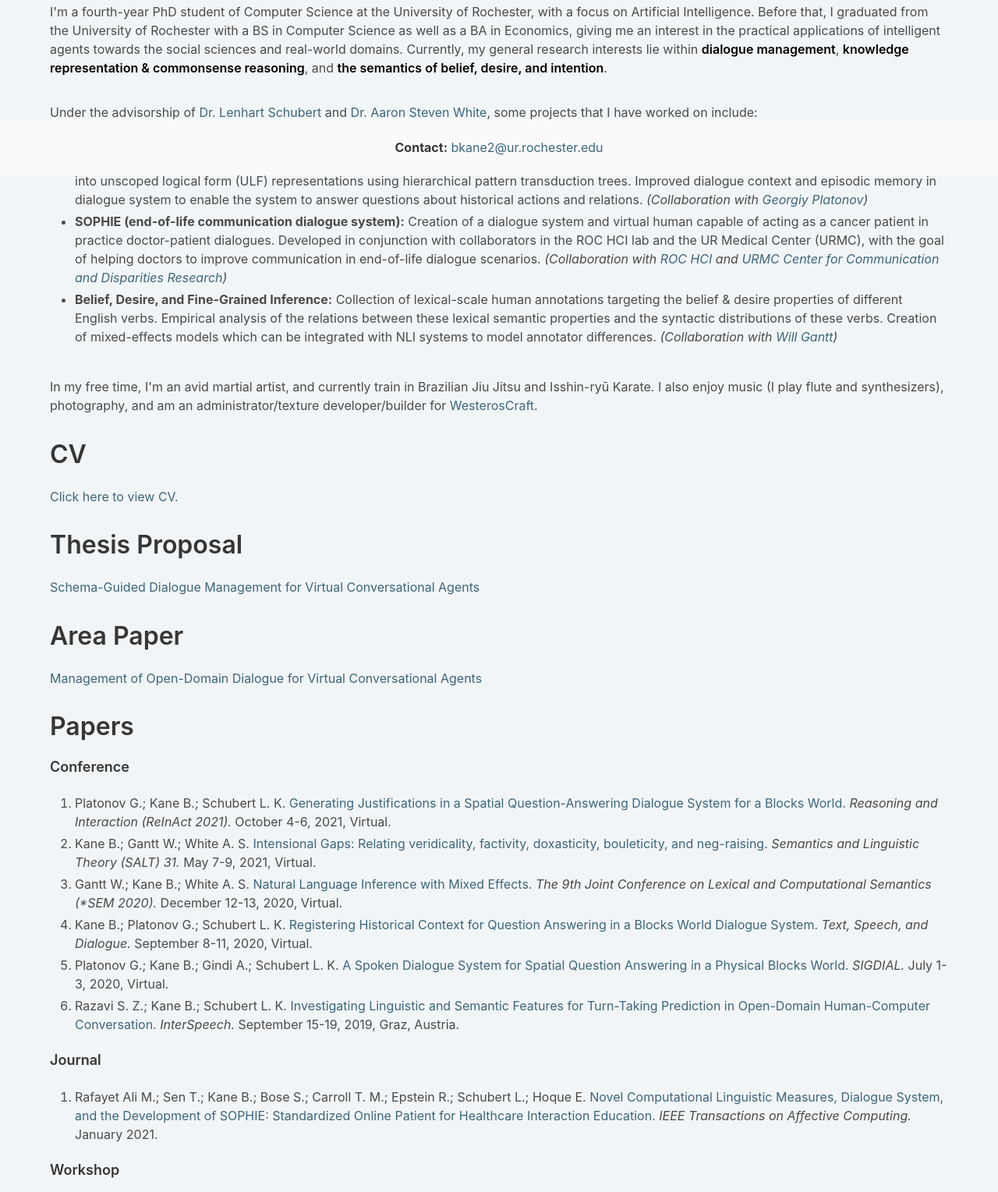
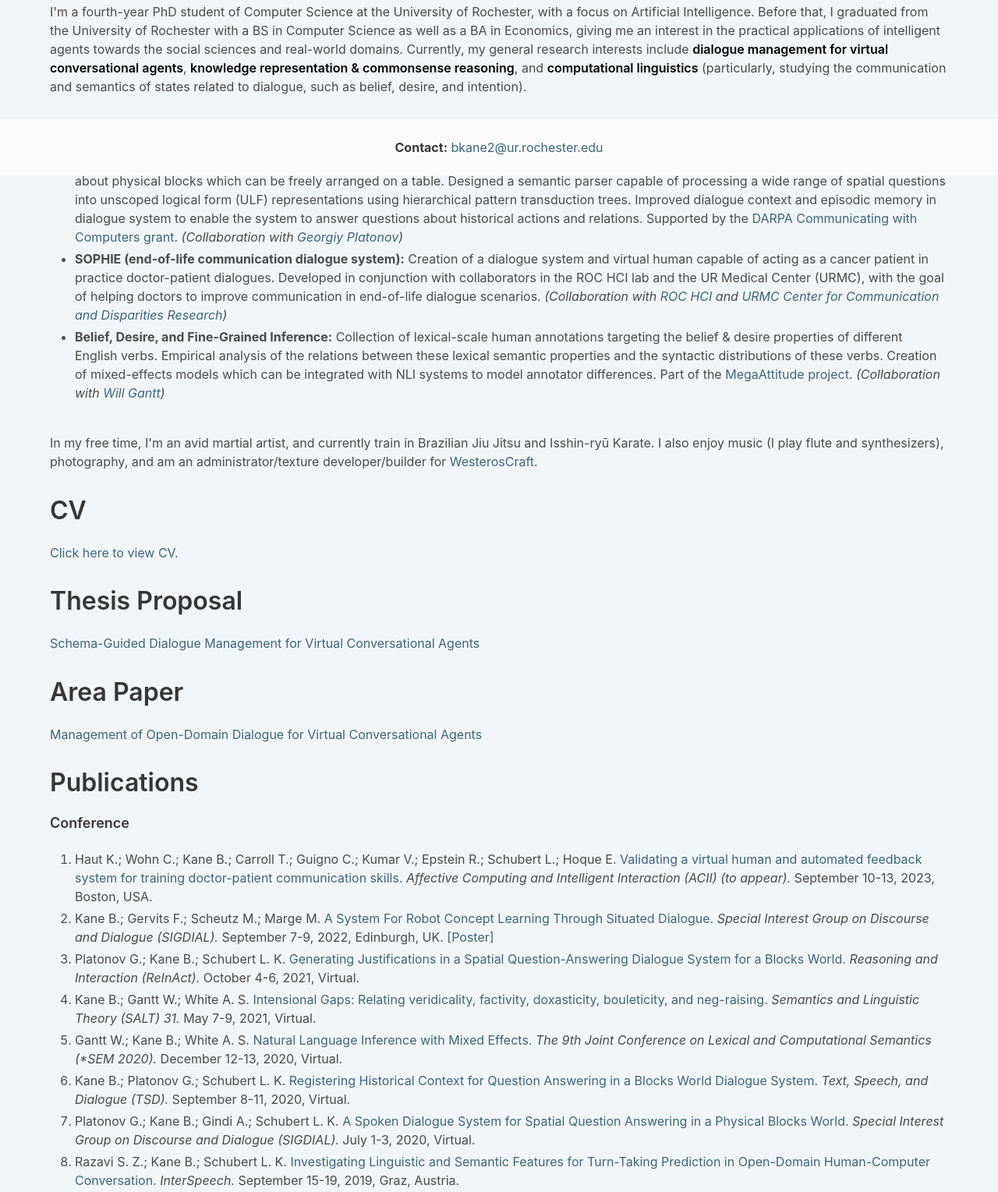
Before and after one commit to bkane2/bkane2, a plain HTML site: page index.html in a window 1280 px wide. Shown: the part 575-2104 px from the top of the page at 78% size. Drawn offline with Linux system fonts and the light colour scheme.

Commit message:
Updated website

```diff
--- a/index.html
+++ b/index.html
@@ -68,14 +68,15 @@
           <p>I'm a fourth-year PhD student of Computer Science at the University of Rochester, with a focus on Artificial Intelligence.
             Before that, I graduated from the University of Rochester with a BS in Computer Science as well as a BA in Economics, giving
             me an interest in the practical applications of intelligent agents towards the social sciences and real-world domains. Currently,
-            my general research interests lie within <span class="has-text-weight-bold">dialogue management</span>,
+            my general research interests include <span class="has-text-weight-bold">dialogue management for virtual conversational agents</span>,
             <span class="has-text-weight-bold">knowledge representation & commonsense reasoning</span>, and
-            <span class="has-text-weight-bold">the semantics of belief, desire, and intention</span>.
+            <span class="has-text-weight-bold">computational linguistics</span> (particularly, studying the communication and semantics of states
+            related to dialogue, such as belief, desire, and intention).
           </p>
 
           <hr class="small-hr">
 
-          <p>Under the advisorship of <a href="https://www.cs.rochester.edu/~schubert/">Dr. Lenhart Schubert</a> and <a href="http://aaronstevenwhite.io">Dr. Aaron Steven White</a>, some projects that I
+          <p>Under the advisorship of <a href="https://www.cs.rochester.edu/~schubert/">Dr. Lenhart Schubert</a>, <a href="https://hoques.com/">Ehsan Hoque</a>, and <a href="http://aaronstevenwhite.io">Dr. Aaron Steven White</a>, some projects that I
             have worked on include:</p>
 
           <div class="content">
@@ -86,6 +87,7 @@
                 Designed a semantic parser capable of processing a wide range of spatial questions into unscoped logical form
                 (ULF) representations using hierarchical pattern transduction trees. Improved dialogue context and episodic memory
                 in dialogue system to enable the system to answer questions about historical actions and relations.
+                Supported by the <a href="https://www.darpa.mil/program/communicating-with-computers">DARPA Communicating with Computers grant</a>.
                 <em>(Collaboration with <a href="https://www.cs.rochester.edu/u/gplatono/">Georgiy Platonov</a>)</em></p>
             </li>
             <li>
@@ -99,7 +101,7 @@
               <p><b>Belief, Desire, and Fine-Grained Inference:</b> Collection of lexical-scale human annotations targeting the
                 belief & desire properties of different English verbs. Empirical analysis of the relations between these lexical semantic
                 properties and the syntactic distributions of these verbs. Creation of mixed-effects models which can be integrated
-                with NLI systems to model annotator differences.
+                with NLI systems to model annotator differences. Part of the <a href="http://megaattitude.io">MegaAttitude project</a>.
                 <em>(Collaboration with <a href="https://www.cs.rochester.edu/u/wgantt/">Will Gantt</a>)</em></p>
             </li>
             <!-- <li>
@@ -173,7 +175,7 @@
 
     <div class="container">
       <h1 class="title">
-        Papers
+        Publications
       </h1>
       <div class="content">
         <h5 class="subtitle">
@@ -182,9 +184,20 @@
         <div class="content">
           <ol type="1">
             <li>
+              <p>Haut K.; Wohn C.; Kane B.; Carroll T.; Guigno C.; Kumar V.; Epstein R.; Schubert L.; Hoque E.
+                <a href="https://arxiv.org/pdf/2306.15213.pdf"> Validating a virtual human and automated feedback system for training doctor-patient communication skills.</a>
+                <em>Affective Computing and Intelligent Interaction (ACII) (to appear).</em> September 10-13, 2023, Boston, USA.</p>
+            </li>
+            <li>
+              <p>Kane B.; Gervits F.; Scheutz M.; Marge M.
+                <a href="https://aclanthology.org/2022.sigdial-1.64/"> A System For Robot Concept Learning Through Situated Dialogue.</a>
+                <em>Special Interest Group on Discourse and Dialogue (SIGDIAL).</em> September 7-9, 2022, Edinburgh, UK.
+                <a href="documents/Poster_LUCI.pdf"> [Poster]</a></p>
+            </li>
+            <li>
               <p>Platonov G.; Kane B.; Schubert L. K.
                 <a href="https://aclanthology.org/2021.reinact-1.8.pdf"> Generating Justifications in a Spatial Question-Answering Dialogue System for a Blocks World.</a>
-                <em>Reasoning and Interaction (ReInAct 2021).</em> October 4-6, 2021, Virtual.</p>
+                <em>Reasoning and Interaction (ReInAct).</em> October 4-6, 2021, Virtual.</p>
             </li>
             <li>
               <p>Kane B.; Gantt W.; White A. S.
@@ -199,12 +212,12 @@
             <li>
               <p>Kane B.; Platonov G.; Schubert L. K.
                 <a href="https://link.springer.com/chapter/10.1007/978-3-030-58323-1_52">Registering Historical Context for Question Answering in a Blocks World Dialogue System.</a>
-                <em>Text, Speech, and Dialogue.</em> September 8-11, 2020, Virtual.</p>
+                <em>Text, Speech, and Dialogue (TSD).</em> September 8-11, 2020, Virtual.</p>
             </li>
             <li>
               <p>Platonov G.; Kane B.; Gindi A.; Schubert L. K.
                 <a href="https://www.aclweb.org/anthology/2020.sigdial-1.16/">A Spoken Dialogue System for Spatial Question Answering in a Physical Blocks World.</a>
-                <em>SIGDIAL.</em> July 1-3, 2020, Virtual.</p>
+                <em>Special Interest Group on Discourse and Dialogue (SIGDIAL).</em> July 1-3, 2020, Virtual.</p>
             </li>
             <li>
               <p>Razavi S. Z.; Kane B.; Schubert L. K.
@@ -232,6 +245,12 @@
         </h5>
         <div class="content">
           <ol type="1">
+            <li>
+              <p>Kane B.;
+                Schema-Guided Dialogue Management for Virtual Conversational Agents.
+                <em>Young Researchers' Roundtable on Spoken Dialog Systems (YRRSDS), at the Special Interest Group on Discourse and Dialogue (SIGDIAL).</em> September 5-6, 2022, Edinburgh, UK.
+                <a href="documents/Poster_YRRSDS.pdf"> [Poster]</a></p>
+            </li>
             <li>
               <p>Kim G. L.; Kane B.; Duong V.; Mendiratta M.; McGuire G.; Sackstein S.; Platonov G.; Schubert L. K.
                 <a href="http://www.cs.rochester.edu/u/schubert/papers/kim-etc-generating-discourse-inferences-from-ulf19.pdf">Generating Discourse Inferences from Unscoped Episodic Logical Formulas.</a>
@@ -267,10 +286,40 @@
             </li>
           </ol>
         </div>
+
+        <h5 class="subtitle">
+          Other
+        </h5>
+        <div class="content">
+          <ol type="1">
+            <li>
+              <p>Presentation at the <em><a href="https://peer-workshop.github.io">Second Workshop on Processing and Evaluating Event Representations (PEER2023)</a></em>. March 31, 2023, Rochester, USA.
+                <a href="https://docs.google.com/presentation/d/1zAyYSa5a9hl-d5jfJ88cnDqUx83SHnir/edit?usp=sharing&ouid=116681091976699790382&rtpof=true&sd=true"> [Slides]</a></p>
+              <p>Hosted workshop on Probabilistic Programming with Pyro for <a href="https://roc-hci.com">ROC HCI</a> group. June 29, 2023, Rochester, USA.
+                <a href="https://docs.google.com/presentation/d/11kZFADFp5xmBfOC7SBgcLVS9PP7bI6N7ZzVeILcSA5w/edit?usp=sharing"> [Slides]</a><a href="https://github.com/bkane2/ppl-workshop"> [Code]</a></p>
+            </li>
+          </ol>
+        </div>
+
       </div>
       <hr class="large-hr">
     </div>
+
+    <!-- <div class="container">
+      <h1 class="title">
+        Experience
+      </h1>
+      <div class="content">
+        <ul>
+          <li>T</li>
+          <li>T</li>
+        </ul>
+      </div>
+      <hr class="large-hr">
+    </div> -->
+
   </section>
+
 
   <footer class="footer fix-footer">
     <div class="content has-text-centered">
```
Also changed, not shown: 3 other files.
